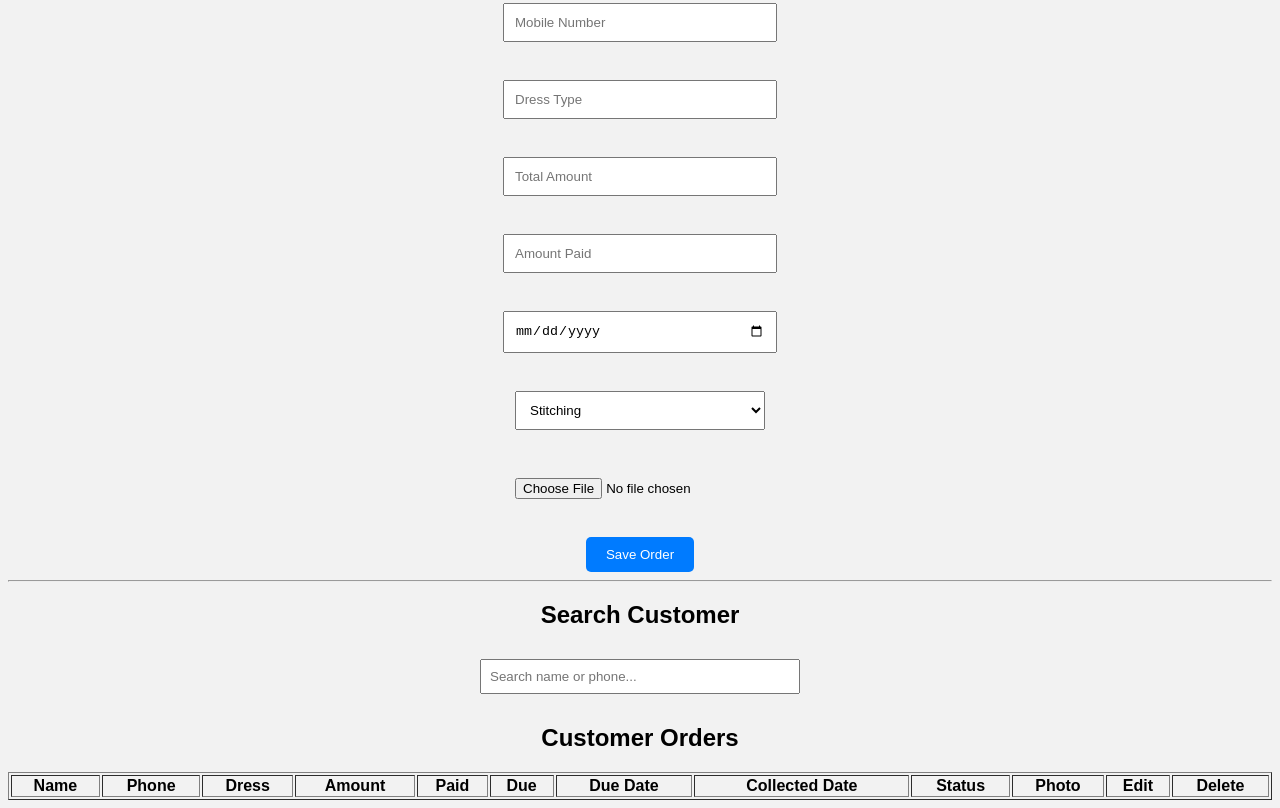
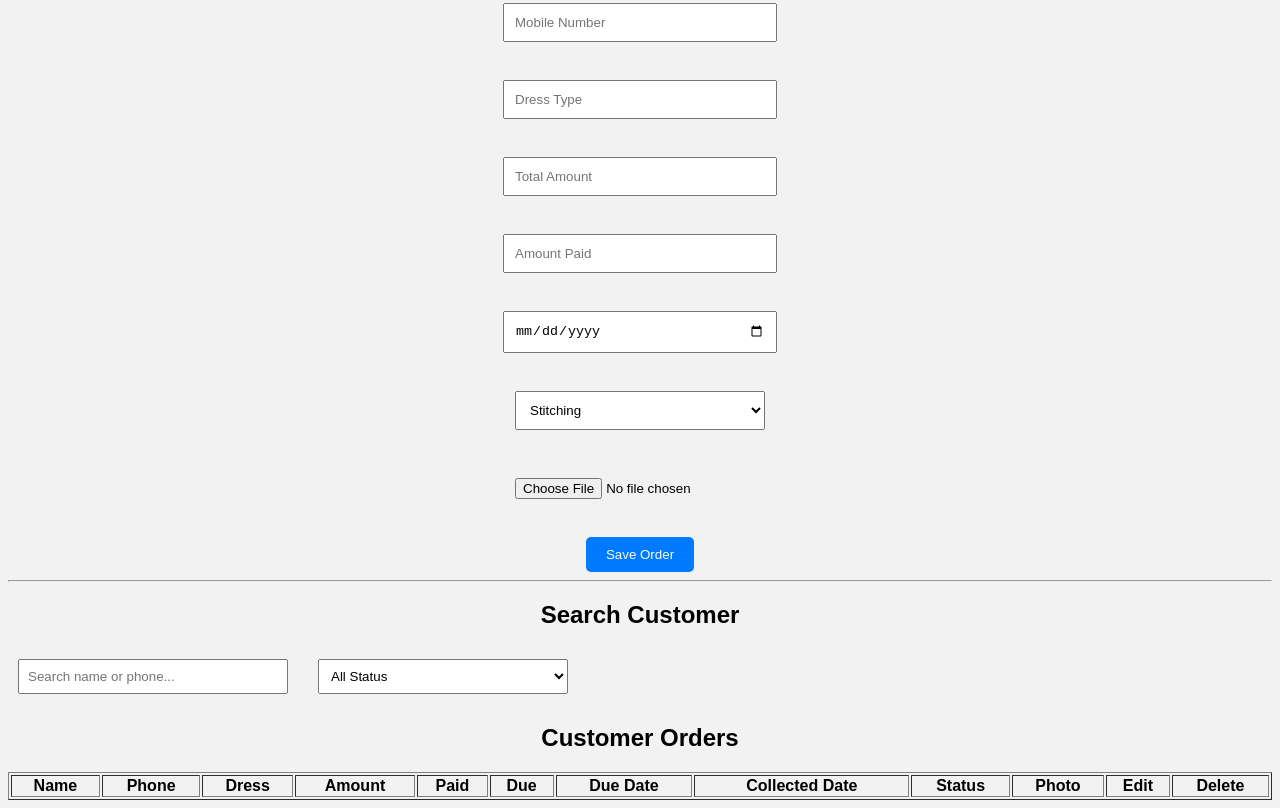
Before and after one commit to amrut2005/amrut2005.github.io, a plain HTML site: page dashboard.html in a window 1280 px wide. Shown: the part 399-1207 px from the top of the page. Drawn offline with Linux system fonts and the light colour scheme; no server answers.

Commit message:
Update dashboard.html

```diff
--- a/dashboard.html
+++ b/dashboard.html
@@ -74,12 +74,25 @@
 
 <h2>Search Customer</h2>
 
+<div style="display:flex;gap:10px;margin-bottom:10px">
+
 <input
 type="text"
 id="searchInput"
 placeholder="Search name or phone..."
 onkeyup="searchOrders()"
-style="width:300px;padding:8px;margin-bottom:10px;">
+style="width:250px;padding:8px;">
+
+<select id="statusFilter" onchange="filterStatus()" style="padding:8px">
+
+<option value="All">All Status</option>
+<option value="Stitching">Stitching</option>
+<option value="Ready">Ready</option>
+<option value="Collected">Collected</option>
+
+</select>
+
+</div>
 
 <h2>Customer Orders</h2>
 
```
